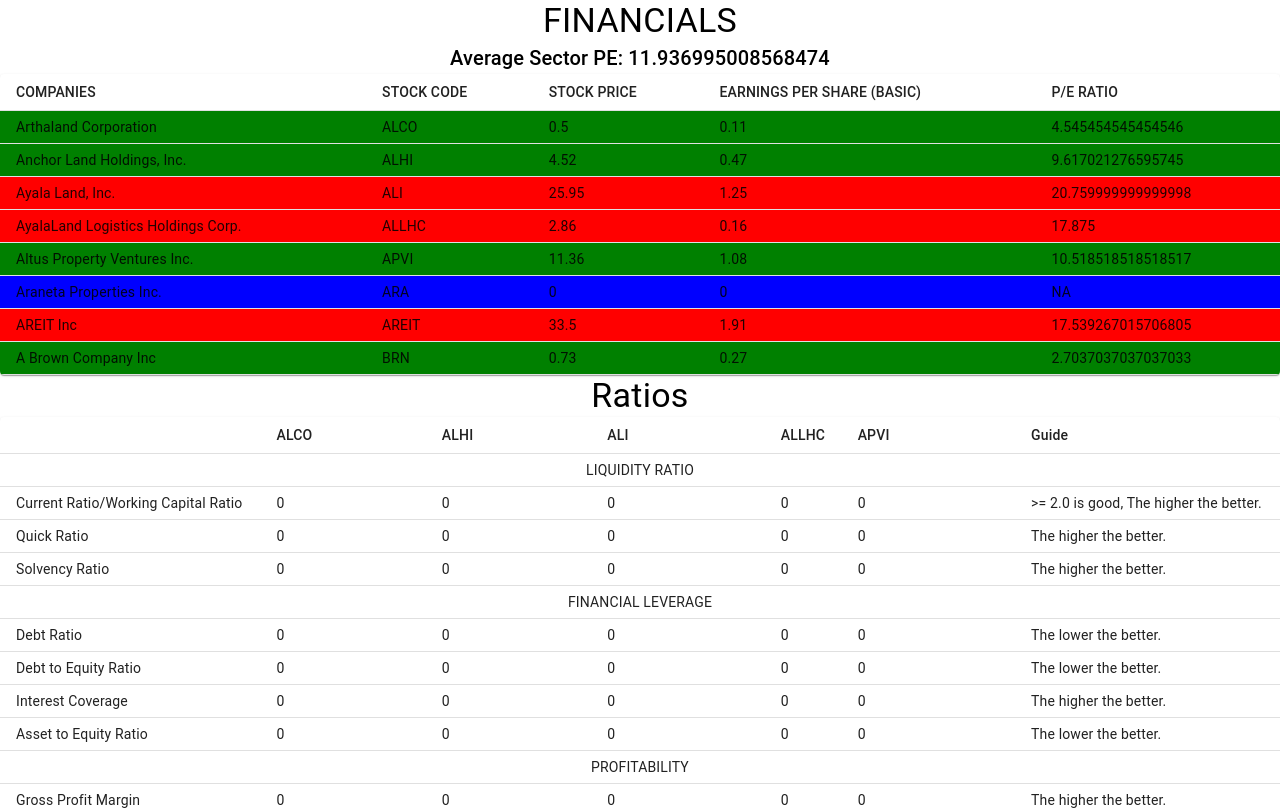
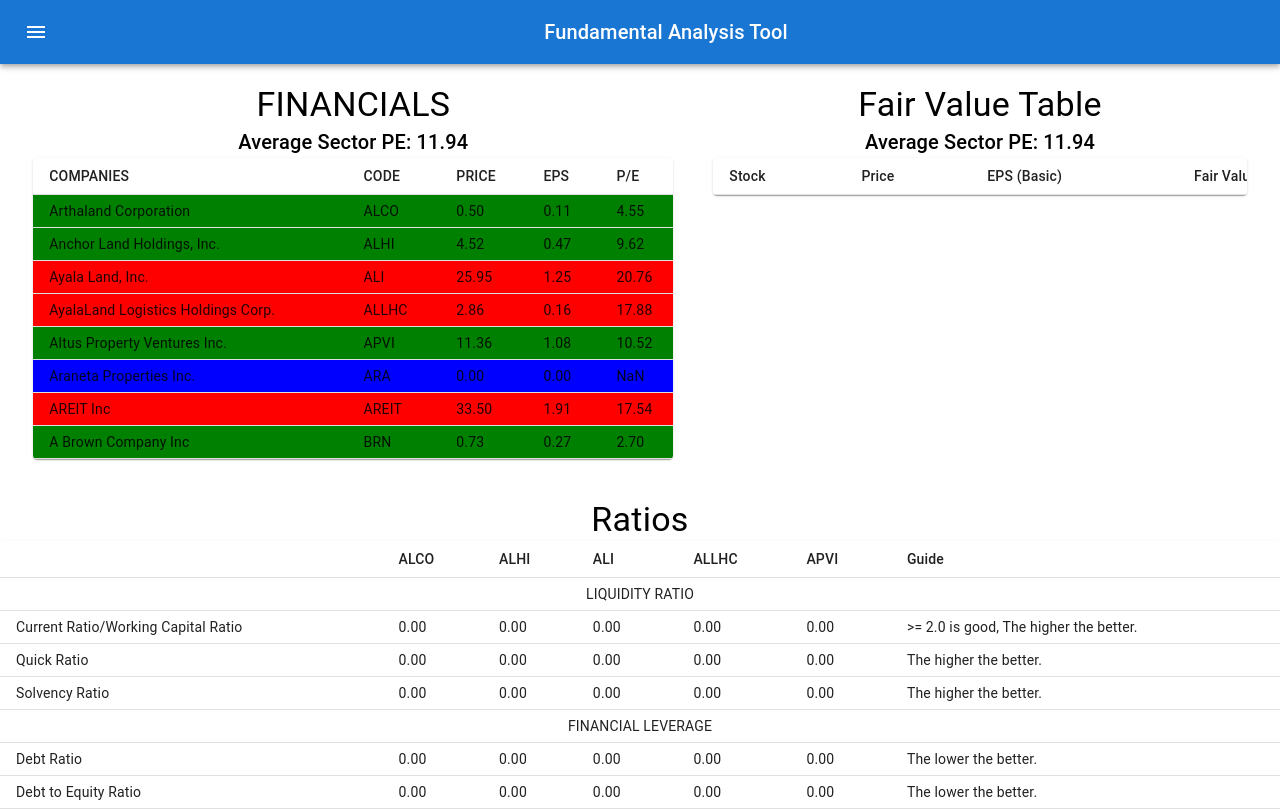
Before and after one commit to KevinGines1/fundamental-analysis-tool, a React (Create React App) app: page / in a window 1280 px wide. Shown: the top 810 px of the page. Built offline with nearby package versions, Linux system fonts and the light colour scheme.

Commit message:
fix layout

```diff
--- a/package.json
+++ b/package.json
@@ -5,6 +5,7 @@
   "dependencies": {
     "@emotion/react": "^11.11.1",
     "@emotion/styled": "^11.11.0",
+    "@mui/icons-material": "^5.14.0",
     "@mui/material": "^5.14.0",
     "@testing-library/jest-dom": "^5.16.5",
     "@testing-library/react": "^13.4.0",
@@ -45,6 +46,7 @@
     ]
   },
   "devDependencies": {
+    "@babel/plugin-proposal-private-property-in-object": "^7.21.11",
     "@types/lodash": "^4.14.195"
   }
 }
--- a/src/App.tsx
+++ b/src/App.tsx
@@ -1,91 +1,34 @@
-import React from 'react';
+import React, { useState } from 'react';
 import './App.css';
-import CompaniesTable from './components/CompaniesTable';
-import RatiosTable from './components/RatiosTable';
-import { listOfCompaniesHeaders } from './utils/constants';
-import Company from './types/company';
-import Sector from './enums/Sector';
-import { getAverageSectorPE, getCompanyPERatios } from './utils/formulas';
-import FairValueTable from './components/FairValueTable';
+import FundamentalyAnalysisDashboard from './pages/FundamentalAnalysisDashboard';
+import { AppBar, IconButton, Toolbar, Typography } from '@mui/material';
+import MenuIcon from '@mui/icons-material/Menu';
+
 
 function App() {
-  const sampleCompanies: Company[] = [
-    {
-      name: 'Arthaland Corporation',
-      sector: Sector.FINANCIALS,
-      stockCode: 'ALCO',
-      stockPrice: 0.5,
-      earningsPerShareBasic: 0.11
-    },
-    {
-      name: 'Anchor Land Holdings, Inc.',
-      sector: Sector.FINANCIALS,
-      stockCode: 'ALHI',
-      stockPrice: 4.52,
-      earningsPerShareBasic: 0.47
-    },
-    {
-      name: 'Ayala Land, Inc.',
-      sector: Sector.FINANCIALS,
-      stockCode: 'ALI',
-      stockPrice: 25.95,
-      earningsPerShareBasic: 1.25
-    },
-    {
-      name: 'AyalaLand Logistics Holdings Corp.',
-      sector: Sector.FINANCIALS,
-      stockCode: 'ALLHC',
-      stockPrice: 2.86,
-      earningsPerShareBasic: 0.16
-    },
-    {
-      name: 'Altus Property Ventures Inc.',
-      sector: Sector.FINANCIALS,
-      stockCode: 'APVI',
-      stockPrice: 11.36,
-      earningsPerShareBasic: 1.08
-    },
-    {
-      name: 'Araneta Properties Inc.',
-      sector: Sector.FINANCIALS,
-      stockCode: 'ARA',
-      stockPrice: 0,
-      earningsPerShareBasic: 0
-    },
-    {
-      name: 'AREIT Inc',
-      sector: Sector.FINANCIALS,
-      stockCode: 'AREIT',
-      stockPrice: 33.5,
-      earningsPerShareBasic: 1.91
-    },
-    {
-      name: 'A Brown Company Inc',
-      sector: Sector.FINANCIALS,
-      stockCode: 'BRN',
-      stockPrice: 0.73,
-      earningsPerShareBasic: 0.27
-    }
-  ]
-  ;
-
-  const companiesWithPERatios = getCompanyPERatios(sampleCompanies);
+  const [open, setOpen] = useState(false);
 
   return (
     <div className="App">
-        <CompaniesTable
-          title="FINANCIALS"
-          subtitle={`Average Sector PE: ${getAverageSectorPE((companiesWithPERatios)).toString()}`}
-          headers={listOfCompaniesHeaders}
-          data={companiesWithPERatios}
-        />
-      <RatiosTable companies={sampleCompanies.slice(0,5)}/>
-      <FairValueTable
-        title={"Fair Value Table"}
-        subtitle={`Average Sector PE: ${getAverageSectorPE(companiesWithPERatios).toString()}`}
-        headers={["Stock", "Price", "EPS (Basic)", "Fair Value"]}
-        data={[]}
-      />
+      <AppBar position={"static"}>
+        <Toolbar>
+            <IconButton
+              size="large"
+              edge="start"
+              color="inherit"
+              aria-label="menu"
+              sx={{ mr: 2 }}
+              onClick={() => setOpen(!open)}
+            >
+              <MenuIcon />
+            </IconButton>
+            <Typography variant="h6" component="div" sx={{ flexGrow: 1 }}>
+              Fundamental Analysis Tool
+            </Typography>
+        </Toolbar>
+      </AppBar>
+      <br/>
+      <FundamentalyAnalysisDashboard />
     </div>
   );
 }
--- a/src/components/CompaniesTable.tsx
+++ b/src/components/CompaniesTable.tsx
@@ -32,8 +32,12 @@
         <>
             <Typography variant="h4" component="div">{title}</Typography>
             <Typography variant="h6" component="div">{subtitle || ""}</Typography>
-            <TableContainer component={Paper}>
-                <Table sx={{minWidth: 650}} size="small">
+            <TableContainer component={Paper} sx={{ maxHeight: 440 }}>
+                <Table
+                    sx={{minWidth: 650}}
+                    size="small"
+                    stickyHeader
+                >
                     <TableHead>
                         <TableRow>
                             {
@@ -50,12 +54,15 @@
                             data.map((row: Company)=>{
                                 const rowColor = getRowColor(row, averageSectorPE);
                                 return(
-                                    <TableRow key={row.stockCode} sx={{"backgroundColor": rowColor}}>
-                                        <TableCell>{row.name}</TableCell>
-                                        <TableCell>{row.stockCode}</TableCell>
-                                        <TableCell>{row.stockPrice}</TableCell>
-                                        <TableCell>{row.earningsPerShareBasic}</TableCell>
-                                        <TableCell>{row.PERatio}</TableCell>
+                                    <TableRow
+                                        key={row.stockCode}
+                                        sx={{"backgroundColor": rowColor}}
+                                    >
+                                        <TableCell size={"small"}>{row.name}</TableCell>
+                                        <TableCell size={"small"}>{row.stockCode}</TableCell>
+                                        <TableCell size={"small"}>{row.stockPrice.toFixed(2)}</TableCell>
+                                        <TableCell size={"small"}>{row.earningsPerShareBasic.toFixed(2)}</TableCell>
+                                        <TableCell size={"small"}>{Number(row.PERatio).toFixed(2)}</TableCell>
                                     </TableRow>
                                 );
                             })
--- a/src/components/FairValueTable.tsx
+++ b/src/components/FairValueTable.tsx
@@ -37,9 +37,9 @@
                                 return(
                                     <TableRow key={`${row.name}-${row.stockCode}`}>
                                         <TableCell>{row.stockCode}</TableCell>
-                                        <TableCell>{row.stockPrice}</TableCell>
-                                        <TableCell>{row.earningsPerShareBasic}</TableCell>
-                                        <TableCell>{row.fairValue}</TableCell>
+                                        <TableCell>{row.stockPrice.toFixed(2)}</TableCell>
+                                        <TableCell>{row.earningsPerShareBasic.toFixed(2)}</TableCell>
+                                        <TableCell>{row.fairValue?.toFixed(2)}</TableCell>
                                     </TableRow>
                                 );
                             })
--- a/src/components/RatiosTable.tsx
+++ b/src/components/RatiosTable.tsx
@@ -24,8 +24,11 @@
             <TableCell colSpan={2}>{row.name}</TableCell>
             {companies.map((company, index) => {
                 return (
-                    <TableCell key={`${index}-${row.name}-${company.name}`}>
-                        {calculateRatio(row.name, row.formula, company)}
+                    <TableCell
+                        key={`${index}-${row.name}-${company.name}`}
+                        size={"small"}
+                    >
+                        {calculateRatio(row.name, row.formula, company).toFixed(2)}
                     </TableCell>
                 )
             })}
@@ -43,7 +46,7 @@
     return(
         <>
             <Typography variant="h4">Ratios</Typography>
-        <TableContainer component={Paper}>
+            <TableContainer component={Paper} sx={{ maxHeight: 440 }}>
                 <Table sx={{minWidth: 650}} size="small">
                     <TableHead>
                         <TableRow>
--- /dev/null
+++ b/src/pages/FundamentalAnalysisDashboard.tsx
@@ -0,0 +1,105 @@
+import React from 'react';
+import CompaniesTable from '../components/CompaniesTable';
+import RatiosTable from '../components/RatiosTable';
+import FairValueTable from '../components/FairValueTable';
+import Sector from '../enums/Sector';
+import Company from '../types/company';
+import { listOfCompaniesHeaders } from '../utils/constants';
+import { getCompanyPERatios, getAverageSectorPE } from '../utils/formulas';
+import { Grid } from '@mui/material';
+
+function FundamentalyAnalysisDashboard() {
+    const sampleCompanies: Company[] = [
+        {
+          name: 'Arthaland Corporation',
+          sector: Sector.FINANCIALS,
+          stockCode: 'ALCO',
+          stockPrice: 0.5,
+          earningsPerShareBasic: 0.11
+        },
+        {
+          name: 'Anchor Land Holdings, Inc.',
+          sector: Sector.FINANCIALS,
+          stockCode: 'ALHI',
+          stockPrice: 4.52,
+          earningsPerShareBasic: 0.47
+        },
+        {
+          name: 'Ayala Land, Inc.',
+          sector: Sector.FINANCIALS,
+          stockCode: 'ALI',
+          stockPrice: 25.95,
+          earningsPerShareBasic: 1.25
+        },
+        {
+          name: 'AyalaLand Logistics Holdings Corp.',
+          sector: Sector.FINANCIALS,
+          stockCode: 'ALLHC',
+          stockPrice: 2.86,
+          earningsPerShareBasic: 0.16
+        },
+        {
+          name: 'Altus Property Ventures Inc.',
+          sector: Sector.FINANCIALS,
+          stockCode: 'APVI',
+          stockPrice: 11.36,
+          earningsPerShareBasic: 1.08
+        },
+        {
+          name: 'Araneta Properties Inc.',
+          sector: Sector.FINANCIALS,
+          stockCode: 'ARA',
+          stockPrice: 0,
+          earningsPerShareBasic: 0
+        },
+        {
+          name: 'AREIT Inc',
+          sector: Sector.FINANCIALS,
+          stockCode: 'AREIT',
+          stockPrice: 33.5,
+          earningsPerShareBasic: 1.91
+        },
+        {
+          name: 'A Brown Company Inc',
+          sector: Sector.FINANCIALS,
+          stockCode: 'BRN',
+          stockPrice: 0.73,
+          earningsPerShareBasic: 0.27
+        }
+      ]
+      ;
+
+      const companiesWithPERatios = getCompanyPERatios(sampleCompanies);
+    return (
+        <Grid
+            container
+            columnGap={5}
+            rowGap={5}
+            justifyContent={"center"}
+            alignItems={"baseline"}
+        >
+            <Grid item xs={6}>
+                <CompaniesTable
+                title="FINANCIALS"
+                subtitle={`Average Sector PE: ${getAverageSectorPE((companiesWithPERatios)).toFixed(2)}`}
+                headers={listOfCompaniesHeaders}
+                data={companiesWithPERatios}
+                />
+            </Grid>
+            <Grid xs={5}>
+                <FairValueTable
+                title={"Fair Value Table"}
+                subtitle={`Average Sector PE: ${getAverageSectorPE(companiesWithPERatios).toFixed(2)}`}
+                headers={["Stock", "Price", "EPS (Basic)", "Fair Value"]}
+                data={[]}
+                />
+            </Grid>
+            <Grid xs={12}>
+                <RatiosTable companies={sampleCompanies.slice(0,5)}/>
+            </Grid>
+
+    </Grid>
+    );
+}
+
+export default FundamentalyAnalysisDashboard;
--- a/src/utils/constants.ts
+++ b/src/utils/constants.ts
@@ -1,7 +1,7 @@
 export const listOfCompaniesHeaders: string[] = [
     "COMPANIES",
-    "STOCK CODE",
-    "STOCK PRICE",
-    "EARNINGS PER SHARE (BASIC)",
-    "P/E RATIO"
+    "CODE",
+    "PRICE",
+    "EPS",
+    "P/E"
 ];
```
Also changed, not shown: 1 other file (tests, documents, lock files or other folders). Lines whose indentation alone changed are shown as unchanged.
